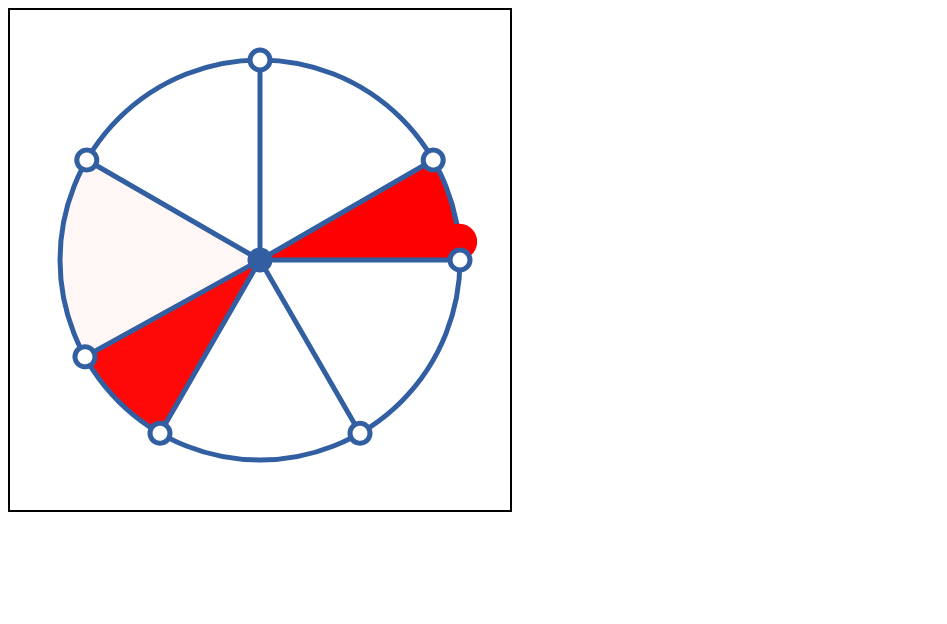
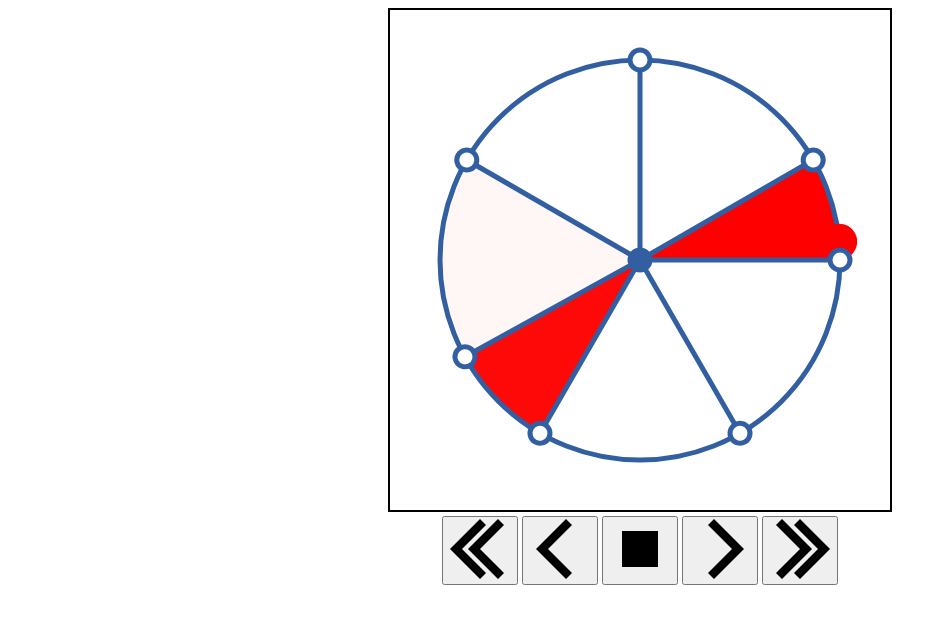
Before and after one commit to B-P-THOMAS/ScaleConstructionJS, a plain HTML site: page index.html in a window 1280 px wide. Shown: the whole page, without its empty margins (0-947 px from the left). Drawn offline with Linux system fonts and the light colour scheme.

Commit message:
Various candidates for button legends
I tried Unicode legends and svg

```diff
--- a/index.html
+++ b/index.html
@@ -8,9 +8,73 @@
 </head>
 
 <body>
-    <canvas id="canvas" width="500" height="500" style="border:2px solid #000000;">
-        Your browser does not support the HTML canvas tag.
-    </canvas>
+    <div style="text-align: center;">
+        <div>
+            <canvas id="canvas" width="500" height="500" style="border:2px solid #000000;">
+                Your browser does not support the HTML canvas tag.
+            </canvas>
+        </div>
+        <div>
+        <!-- <input type="button" id='backward_continuous' value="&#x23EA;" />
+        <input type="button" id='backward_1' value="" />
+        <input type="button" id='stop' value="&#x23F9;" />
+        <input type="button" id='forward_1' value="▶️" />
+        <input type="button" id='forward_continuous' value="&#x23E9;" /> -->
+        <!-- <button> -->
+        <!-- From https://material.io/tools/icons/?style=baseline -->
+        <!-- <svg xmlns="http://www.w3.org/2000/svg" width="24" height="24" viewBox="0 0 24 24">
+                <path
+                    d="M9 11.75c-.69 0-1.25.56-1.25 1.25s.56 1.25 1.25 1.25 1.25-.56 1.25-1.25-.56-1.25-1.25-1.25zm6 0c-.69 0-1.25.56-1.25 1.25s.56 1.25 1.25 1.25 1.25-.56 1.25-1.25-.56-1.25-1.25-1.25zM12 2C6.48 2 2 6.48 2 12s4.48 10 10 10 10-4.48 10-10S17.52 2 12 2zm0 18c-4.41 0-8-3.59-8-8 0-.29.02-.58.05-.86 2.36-1.05 4.23-2.98 5.21-5.37C11.07 8.33 14.05 10 17.42 10c.78 0 1.53-.09 2.25-.26.21.71.33 1.47.33 2.26 0 4.41-3.59 8-8 8z" />
+                <path fill="none" d="M0 0h24v24H0z" />
+            </svg>
+        </button> -->
+        <!-- <button id="search-button">
+            <svg id="search-icon" class="search-icon" viewBox="0 0 24 24" width="40">
+                <path
+                    d="M15.5 14h-.79l-.28-.27C15.41 12.59 16 11.11 16 9.5 16 5.91 13.09 3 9.5 3S3 5.91 3 9.5 5.91 16 9.5 16c1.61 0 3.09-.59 4.23-1.57l.27.28v.79l5 4.99L20.49 19l-4.99-5zm-6 0C7.01 14 5 11.99 5 9.5S7.01 5 9.5 5 14 7.01 14 9.5 11.99 14 9.5 14z" />
+                <path d="M0 0h24v24H0z" fill="none" />
+            </svg>
+        </button> -->
+        <button width="100">
+            <svg viewbox="0 0 100 100" width="60">
+                <!-- The arrow shape is simple enough that the path is hand coded -->
+                <path class="arrow" d="M 0,0 l 40,40 l -10,10 l -50,-50 l 50,-50 l 10,10 Z"
+                    transform="translate(20 50)" />
+                <path class="arrow" d="M 0,0 l 40,40 l -10,10 l -50,-50 l 50,-50 l 10,10 Z"
+                    transform="translate(50 50)" />
+            </svg>
+        </button>
+        <button>
+            <svg viewbox="0 0 100 100" width="60">
+                <!-- The arrow shape is simple enough that the path is hand coded -->
+                <path class="arrow" d="M 0,0 l 40,40 l -10,10 l -50,-50 l 50,-50 l 10,10 Z"
+                    transform="translate(30 50)" />
+            </svg>
+        </button>
+        <button>
+            <svg viewbox="0 0 100 100" width="60">
+                <!-- The arrow shape is simple enough that the path is hand coded -->
+                <path class="square" d="M 30,30 l -60,0 l 0,-60 l 60,0 Z" transform="translate(50 50)" />
+            </svg>
+        </button>
+        <button>
+            <svg viewbox="0 0 100 100" width="60">
+                <!-- The arrow shape is simple enough that the path is hand coded -->
+                <path class="arrow" d="M 0,0 l 40,40 l -10,10 l -50,-50 l 50,-50 l 10,10 Z"
+                    transform="rotate(180) translate(-70 -50)" />
+            </svg>
+        </button>
+        <button>
+            <svg viewbox="0 0 100 100" width="60">
+                <!-- The arrow shape is simple enough that the path is hand coded -->
+                <path class="arrow" d="M 0,0 l 40,40 l -10,10 l -50,-50 l 50,-50 l 10,10 Z"
+                    transform="rotate(180) translate(-50 -50)" />
+                <path class="arrow" d="M 0,0 l 40,40 l -10,10 l -50,-50 l 50,-50 l 10,10 Z"
+                    transform="rotate(180) translate(-80 -50)" />
+            </svg>
+        </button>
+
+    </div>
 </body>
 
 </html>
```
